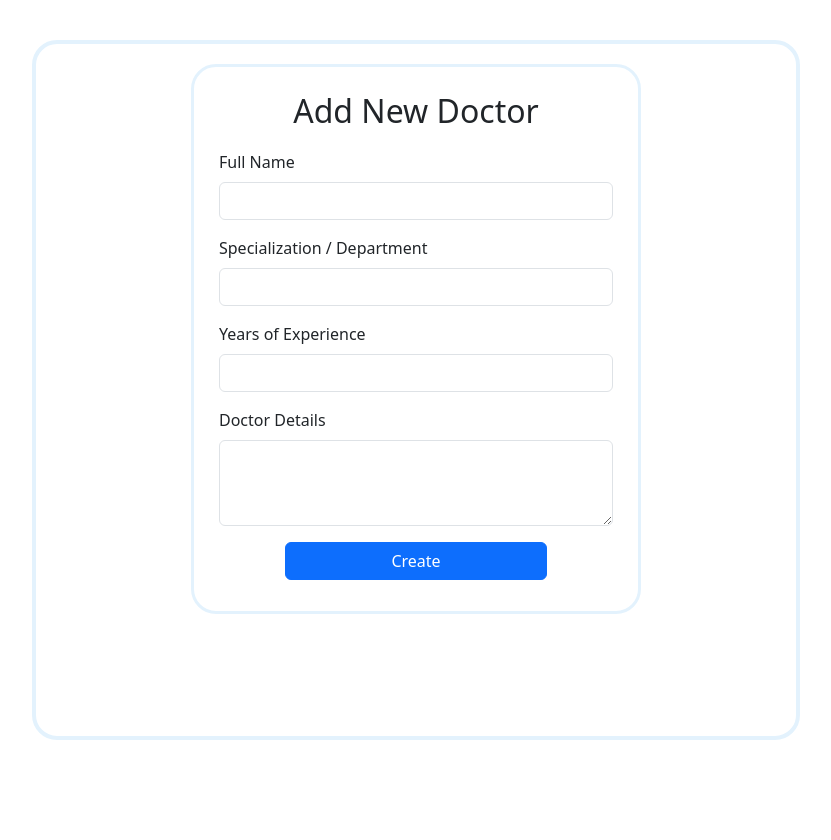
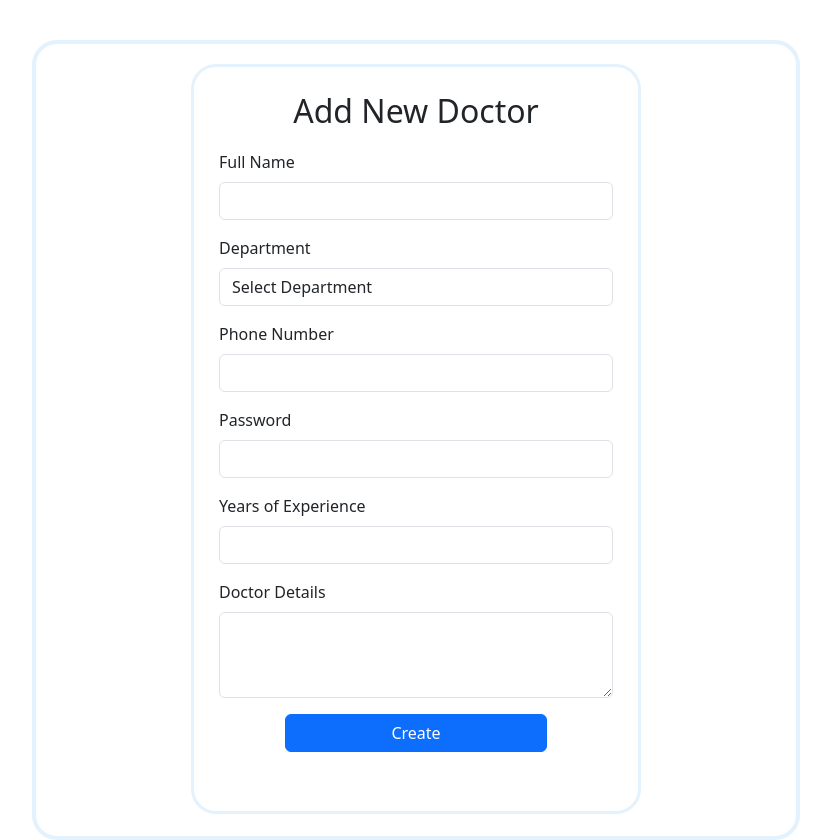
Before and after one commit to shaikhirfan1505/MAD-1-project, a Flask app: page /admin/doctor/add in a window 1280 px wide. Shown: the whole page, without its empty margins (224-1055 px from the left). Before the commit the page ends 740 px from the top, so only its background shows below. Run offline with Flask 3, Linux system fonts and the light colour scheme; a user stored in the database is signed in.

Commit message:
updated rouyes now

```diff
--- a/application/controllers.py
+++ b/application/controllers.py
@@ -56,6 +56,14 @@
 
         return render_template('register.html')
 
+    #logout for admin
+    @app.route('/logout')
+    def logout():
+        session.clear()  # removes all session data
+        flash("You have been logged out.", "success")
+        return redirect(url_for('login'))
+
+
     # Admin dashboard route
     @app.route('/admin/dashboard')
     def admin_dashboard():
@@ -110,7 +118,7 @@
 
         if request.method == 'POST':
             name = request.form['name']
-            specialization = request.form['specialization']
+            phone = request.form['phone']
             experience = request.form['experience']
             details = request.form['details']
             department_id = request.form['department_id']  # get selected department
@@ -118,8 +126,7 @@
             # Create User record for doctor
             username = name.lower().replace(" ", "")
             email = f"{username}@hospital.com"
-            password = "doctor123"  # default password
-
+            password = request.form['password']
             new_user = User(username=username, email=email, password=password, role='doctor')
             db.session.add(new_user)
             db.session.commit()
@@ -128,7 +135,7 @@
             new_doctor = Doctor(
                 name=name,
                 email=email,
-                specialization=specialization,
+                phone=phone,
                 experience=experience,
                 details=details,
                 department_id=department_id
@@ -136,7 +143,7 @@
             db.session.add(new_doctor)
             db.session.commit()
 
-            flash(f"Doctor {name} added. Login: {username}/doctor123", "success")
+            flash(f"Doctor {name} added.", "success")
             return redirect('/admin/dashboard')
 
         return render_template('add_doctor.html', Departments=Departments)
@@ -188,15 +195,18 @@
 
         if request.method == 'POST':
             doctor.name = request.form['name']
-            doctor.specialization = request.form['specialization']
+            doctor.phone = request.form['phone']
             doctor.experience = request.form['experience']
             doctor.details = request.form['details']
+            doctor.department_id = request.form['department_id']
 
             db.session.commit()
             flash("Doctor details updated successfully.", "success")
             return redirect(url_for('admin_dashboard'))
 
-        return render_template('edit_doctor.html', doctor=doctor)
+        Departments = Department.query.all()
+        return render_template('edit_doctor.html', doctor=doctor, Departments=Departments)
+
 
     # Delete doctor route
     @app.route('/admin/doctor/delete/<int:doctor_id>', methods=['GET', 'POST'])
@@ -242,43 +252,33 @@
         flash(f"Department '{name}' created successfully", "success")
         return redirect(url_for('admin_dashboard'))
 
-    #admin view history of patient
+
+
+        # View patient history (Admin)
     @app.route('/admin/patient/<int:patient_id>/history')
-    def admin_view_patient_history(patient_id):
+    def admin_patient_history(patient_id):
         if 'role' not in session or session['role'] != 'admin':
             flash("Access denied!", "danger")
             return redirect(url_for('login'))
 
         patient = Patient.query.get_or_404(patient_id)
-        histories = TreatmentHistory.query.filter_by(patient_id=patient.id).all()
+        treatment_history = TreatmentHistory.query.filter_by(patient_id=patient.id).order_by(TreatmentHistory.created_at.desc()).all()
 
-        return render_template('patient_history.html', histories=histories, patient=patient)
+        history_data = []
+        for visit in treatment_history:
+            doctor = Doctor.query.get(visit.doctor_id)
+            department = Department.query.get(visit.department_id)
+            history_data.append({
+                "visit": visit,
+                "doctor": doctor,
+                "department": department
+            })
 
-    #doctor view history of patient
-    @app.route('/doctor/patient/<int:patient_id>/history')
-    def doctor_view_patient_history(patient_id):
-        if 'role' not in session or session['role'] != 'doctor':
-            flash("Access denied!", "danger")
-            return redirect(url_for('login'))
-
-        user_id = session.get('user_id')
-        doctor = Doctor.query.filter_by(email=User.query.get(user_id).email).first()
-
-        # Only allow if this doctor treated the patient
-        histories = TreatmentHistory.query.filter_by(patient_id=patient_id, doctor_id=doctor.id).all()
-        patient = Patient.query.get_or_404(patient_id)
-
-        return render_template('patient_history.html', histories=histories, patient=patient)
-
-    #patient view thier own history
-    @app.route('/patient/history')
-    def patient_own_history():
-        if 'role' not in session or session['role'] != 'patient':
-            flash("Access denied!", "danger")
-            return redirect(url_for('login'))
-
-        user_id = session.get('user_id')
-        patient = Patient.query.filter_by(user_id=user_id).first()
-        histories = TreatmentHistory.query.filter_by(patient_id=patient.id).all()
-
-        return render_template('patient_history.html', histories=histories, patient=patient)
+        user_role = session.get('role')  # pass role instead of current_user
+        return render_template(
+            'patient_history.html',
+            patient=patient,
+            history_data=history_data,
+            back_url=url_for('admin_dashboard'),
+            user_role=user_role
+        )
--- a/application/models.py
+++ b/application/models.py
@@ -13,10 +13,12 @@
     id = db.Column(db.Integer, primary_key=True)
     name = db.Column(db.String(100), nullable=False)
     email = db.Column(db.String(100), unique=True)
-    specialization = db.Column(db.String(100))
+    phone = db.Column(db.String(20), nullable=False)
     experience = db.Column(db.Integer)
     details = db.Column(db.Text)
     available_slots = db.Column(db.Text)  # Could store JSON string for slots
+    department_id = db.Column(db.Integer, db.ForeignKey('department.id'))
+    department = db.relationship('Department', backref='doctors')
 
 class Patient(db.Model):
     id = db.Column(db.Integer, primary_key=True)
--- a/templates/add_doctor.html
+++ b/templates/add_doctor.html
@@ -14,6 +14,7 @@
             margin: auto;
             margin-top: 40px;
             padding: 20px;
+            height: 800px;
             border: 4px solid #e3f2fd;
             border-radius: 25px;
         }
@@ -23,6 +24,7 @@
             padding: 25px;
             margin: auto;
             max-width: 450px;
+            height: 750px;
             border-radius: 25px;
             background: #ffffff;
         }
@@ -44,12 +46,23 @@
                     <label for="name" class="form-label">Full Name</label>
                     <input type="text" class="form-control" id="name" name="name" required>
                 </div>
-
                 <div class="mb-3">
-                    <label for="specialization" class="form-label">Specialization / Department</label>
-                    <input type="text" class="form-control" id="specialization" name="specialization" required>
+                    <label for="department_id" class="form-label">Department</label>
+                        <select name="department_id" class="form-control" required>
+                            <option value="" disabled selected>Select Department</option>
+                            {% for dept in Departments %}
+                                <option value="{{ dept.id }}">{{ dept.name }}</option>
+                            {% endfor %}
+                        </select>
                 </div>
-
+                <div class="mb-3">
+                    <label class="form-label">Phone Number</label>
+                    <input type="number" class="form-control" name="phone" required>
+                </div>
+                <div class="mb-3">
+                    <label class="form-label">Password</label>
+                    <input type="password" class="form-control" name="password" required>
+                </div>
                 <div class="mb-3">
                     <label for="experience" class="form-label">Years of Experience</label>
                     <input type="number" class="form-control" id="experience" name="experience" required>
```
Also changed, not shown: templates/admin_dash.html (+5 -3 lines), templates/edit_doctor.html (+13 -2 lines), templates/patient_history.html (+16 -11 lines), instance/hospital.sqlite3.
